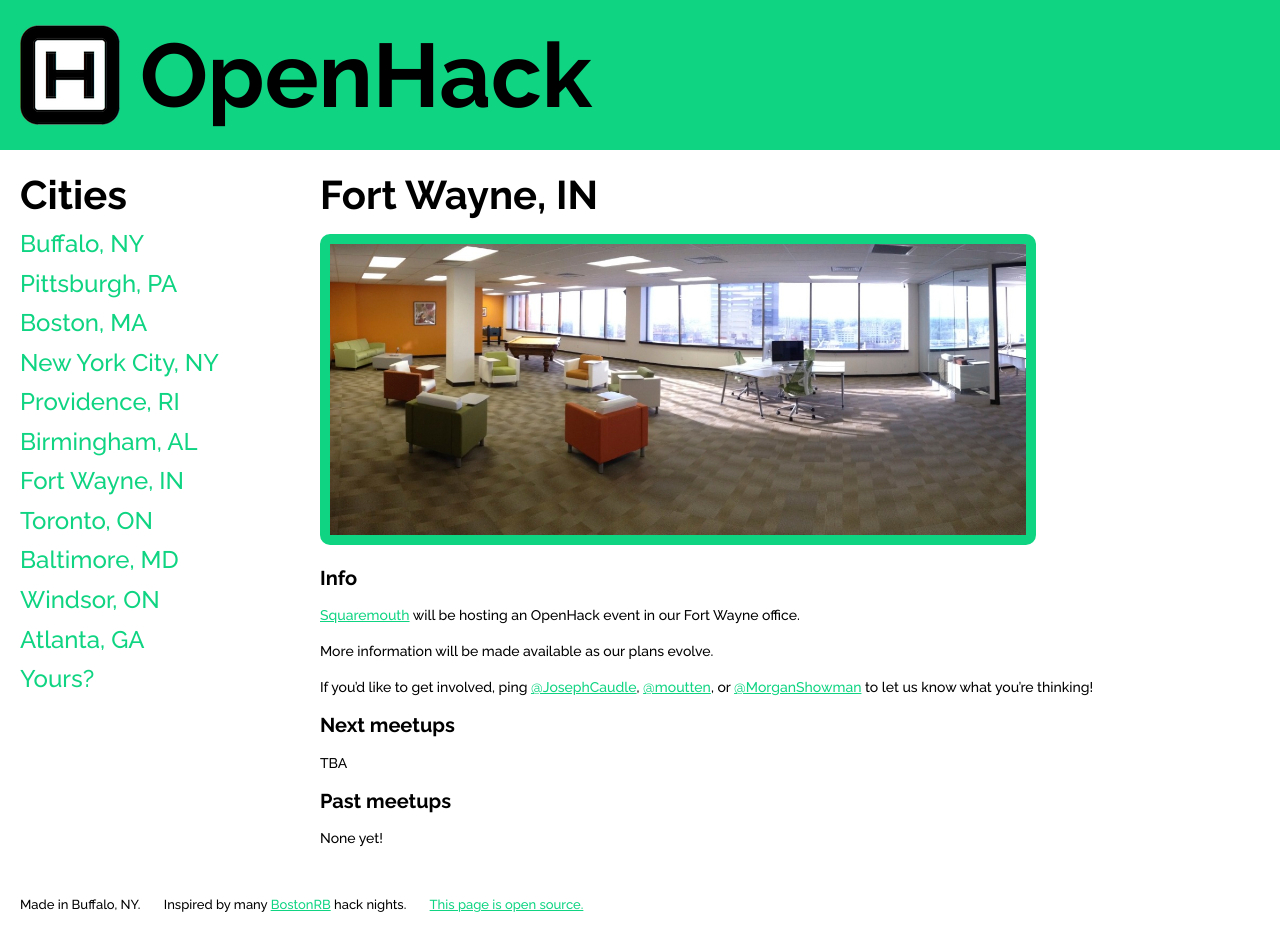
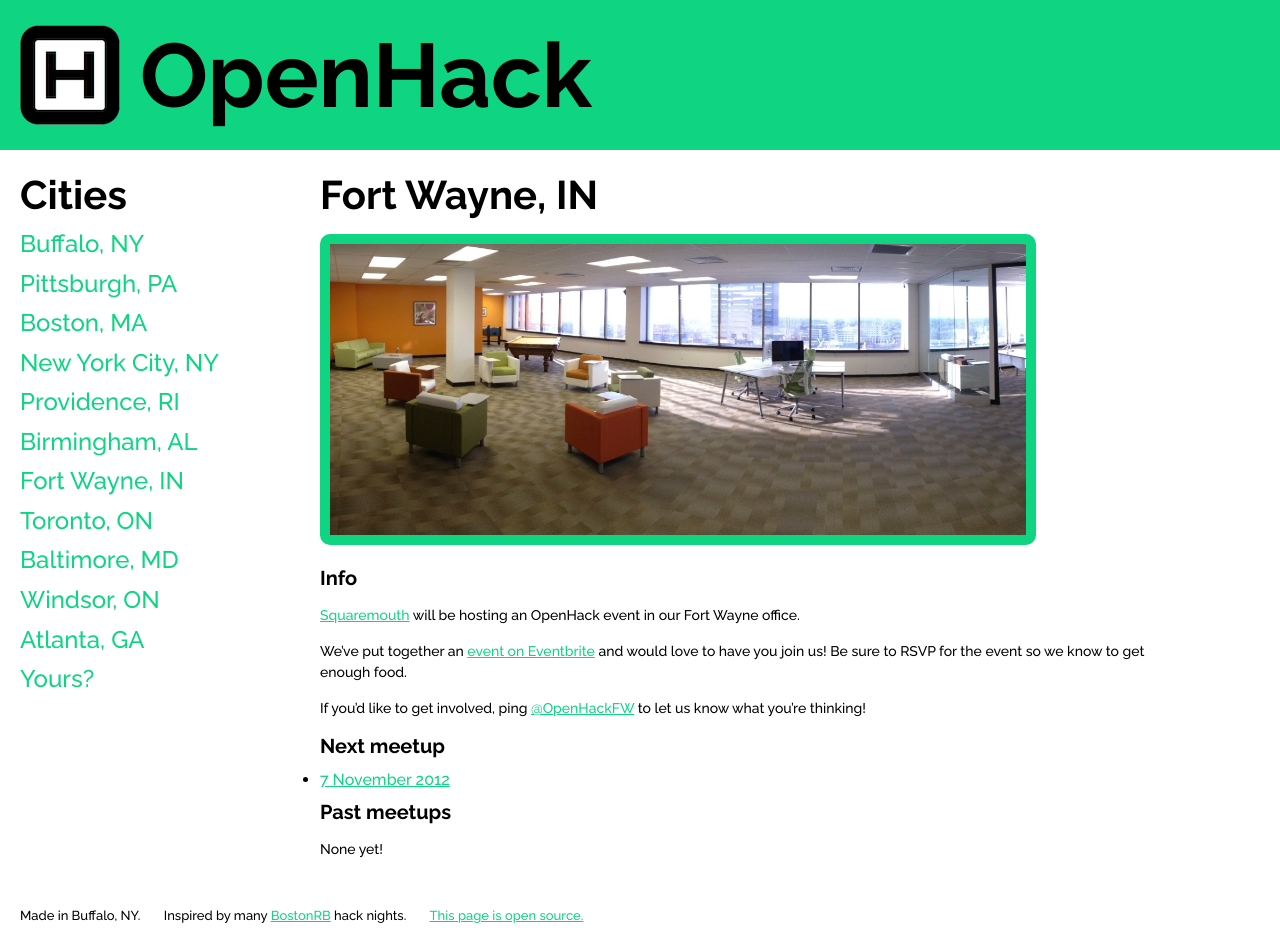
Before and after one commit to OpenHack/openhack.github.com, a Jekyll site: the page built from fortwayne/index.markdown, in a window 1280 px wide. Built offline with Jekyll 4.4.1, drawn with Linux system fonts in a browser that asks for light colours; Markdown is read by kramdown in place of the engine named in the settings; comment, search, counter and statistics services are not loaded.

Commit message:
Update fortwayne page for our first OpenHack event
This commit also updates our image alt text and the Twitter handle we're
using for our OpenHack events.

```diff
--- a/fortwayne/index.markdown
+++ b/fortwayne/index.markdown
@@ -5,24 +5,24 @@ title: OpenHack - Fort Wayne, IN
 
 ## Fort Wayne, IN
 
-![Photo of your meetup or city!](/fortwayne/sqm_office.png)
+![Squaremouth Office](/fortwayne/sqm_office.png)
 
 ### Info
 
 [Squaremouth](http://www.squaremouth.com) will be hosting an OpenHack
 event in our Fort Wayne office.
 
-More information will be made available as our plans evolve.
+We've put together an [event on Eventbrite](http://openhackfw.eventbrite.com)
+and would love to have you join us! Be sure to RSVP for the event so we
+know to get enough food.
 
 If you'd like to get involved, ping
-[@JosephCaudle](http://twitter.com/josephcaudle),
-[@moutten](http://twitter.com/moutten), or
-[@MorganShowman](http://twitter.com/morganshowman) to let us know what
+[@OpenHackFW](http://twitter.com/OpenHackFW) to let us know what
 you're thinking!
 
-### Next meetups
+### Next meetup
 
-TBA
+* [7 November 2012](http://openhackfw.eventbrite.com/)
 
 ### Past meetups
 
```
